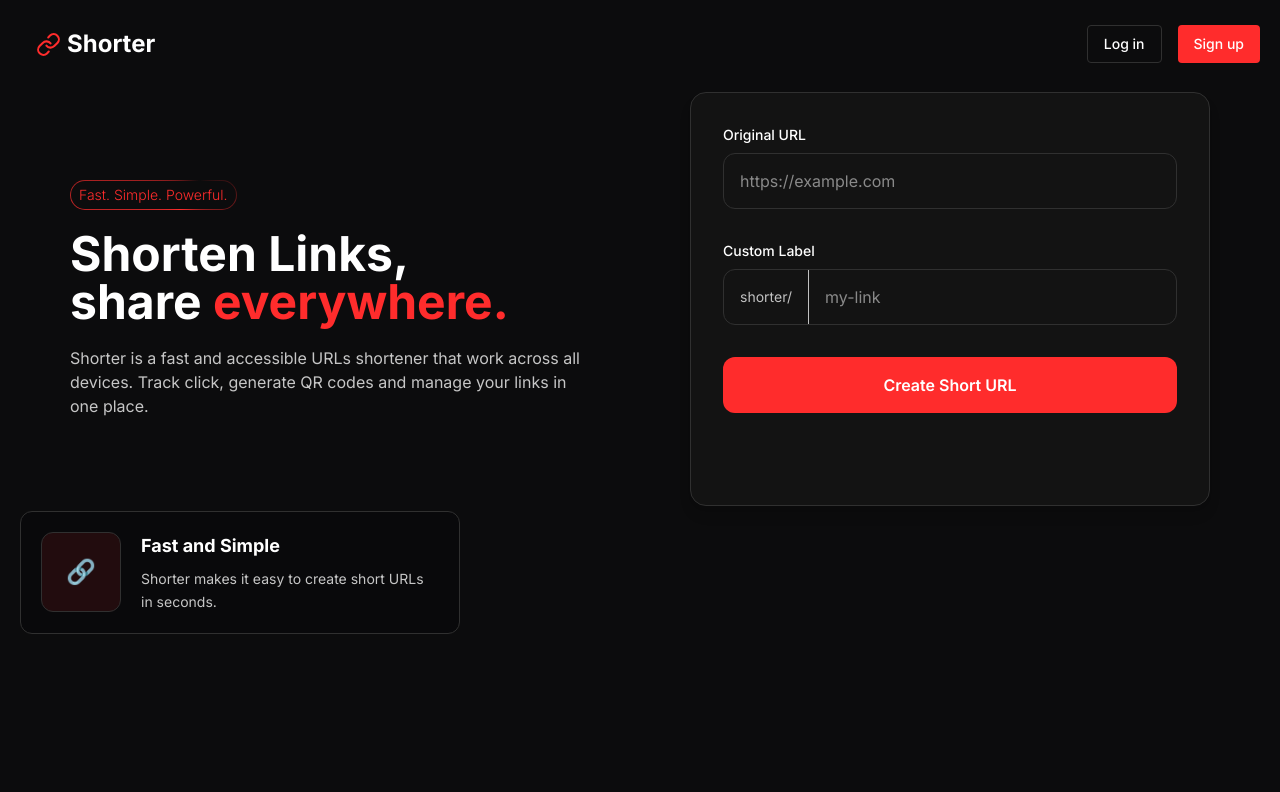
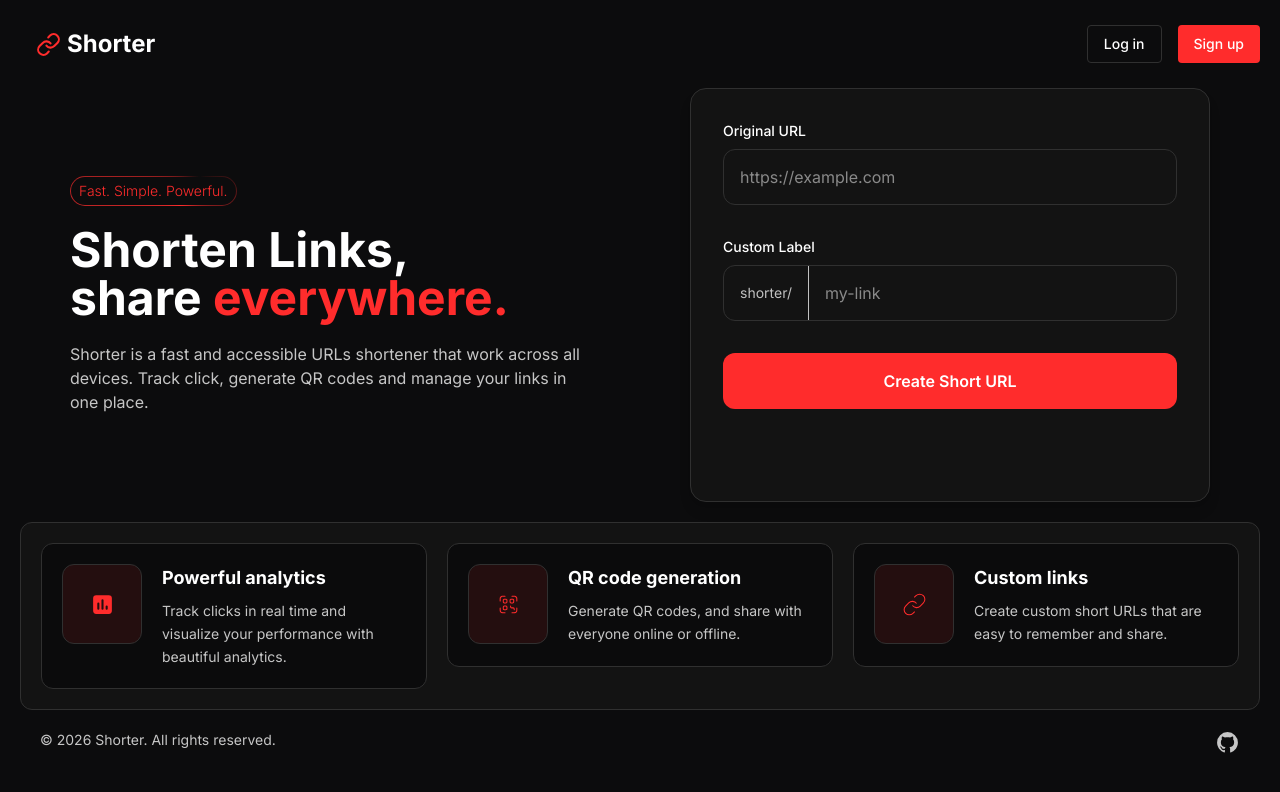
Before and after one commit to iamwilllll/shorter, a React (Vite) app: page / in a window 1280 px wide. Shown: the top 792 px of the page. Built offline with nearby package versions, Linux system fonts and the light colour scheme; no server answers.

Commit message:
feat: update LandingPage layout and integrate LandingFeatureCard and Footer components

```diff
--- a/src/components/landing/LandingHero.tsx
+++ b/src/components/landing/LandingHero.tsx
@@ -1,5 +1,5 @@
 import { motion } from 'motion/react';
-import { Form, LandingFeatureCard } from '@/components';
+import { Form } from '@/components';
 
 type LandingHeroProps = {
     className?: string;
@@ -7,7 +7,7 @@ type LandingHeroProps = {
 
 export function LandingHero({ className, ...props }: LandingHeroProps) {
     return (
-        <motion.section className={`md:grid md:grid-cols-2 md:grid-rows-[5.5fr_2.5fr_1fr] ${className}`} {...props}>
+        <motion.section className={`${className || ''}`} {...props}>
             <motion.section className="m-auto md:col-start-1 md:col-end-2 md:row-start-1 md:row-end-2 md:max-w-130">
                 <motion.div
                     className="relative mb-5 flex w-fit justify-center overflow-hidden rounded-full p-px"
@@ -40,12 +40,6 @@ export function LandingHero({ className, ...props }: LandingHeroProps) {
             </motion.section>
 
             <Form className="m-auto max-w-130 md:col-span-1 md:col-start-2 md:row-start-1 md:row-end-2" />
-
-            <LandingFeatureCard
-                icon={<span className="text-2xl">🔗</span>}
-                title="Fast and Simple"
-                description="Shorter makes it easy to create short URLs in seconds."
-            />
         </motion.section>
     );
 }
--- a/src/pages/LandingPage.tsx
+++ b/src/pages/LandingPage.tsx
@@ -1,12 +1,70 @@
-import { LandingNav, LandingHero } from '@/components';
+import { LandingNav, LandingHero, LandingFeatureCard } from '@/components';
+import { Footer } from '@/Layout';
 
 export function LandingPage() {
+    const features = [
+        {
+            icon: (
+                <svg className="text-brand text-2xl">
+                    <use href="/assets/icons.svg#analytics-icon" />
+                </svg>
+            ),
+            title: 'Powerful analytics',
+            description: 'Track clicks in real time and visualize your performance with beautiful analytics.',
+        },
+        {
+            icon: (
+                <svg className="text-brand text-2xl">
+                    <use href="/assets/icons.svg#qr-icon" />
+                </svg>
+            ),
+            title: 'QR code generation',
+            description: 'Generate QR codes, and share with everyone online or offline.',
+        },
+        {
+            icon: (
+                <svg className="text-brand text-2xl">
+                    <use href="/assets/icons.svg#link-icon" />
+                </svg>
+            ),
+            title: 'Custom links',
+            description: 'Create custom short URLs that are easy to remember and share.',
+        },
+    ];
+
     return (
-        <section className="box-border grid h-screen max-h-screen grid-cols-1 grid-rows-[auto_1fr] place-items-center gap-5 p-5">
+        <main className="grid h-screen grid-rows-[auto_1fr] gap-5 p-5">
             <LandingNav className="col-start-1 row-start-1 w-full" />
-            <div className="col-start-1 row-start-2 h-full min-h-0 w-full">
-                <LandingHero className="h-full w-full" />
-            </div>
-        </section>
+
+            <section className="row-start-2 grid min-h-0 grid-cols-2 grid-rows-[5.5fr_2.5fr_1fr] gap-5">
+                <LandingHero className="col-start-1 col-end-3 row-start-1 row-end-2 grid grid-cols-2" />
+
+                <aside className="bg-secondary-surface border-default-border col-start-1 col-end-3 row-start-2 grid w-full grid-cols-3 gap-5 place-self-center rounded-xl border p-5">
+                    {features.map((feature, index) => {
+                        const LandingFeatureCardProps = {
+                            initial: { y: 5, opacity: 0 },
+                            animate: { y: 0, opacity: 1 },
+                            transition: {
+                                delay: index * 0.1,
+                                duration: 0.2,
+                                ease: 'linear',
+                            },
+                        };
+
+                        return (
+                            <LandingFeatureCard
+                                {...LandingFeatureCardProps}
+                                key={index}
+                                icon={feature.icon}
+                                title={feature.title}
+                                description={feature.description}
+                            />
+                        );
+                    })}
+                </aside>
+
+                <Footer className="col-start-1 col-end-3 row-start-3" />
+            </section>
+        </main>
     );
 }
```
